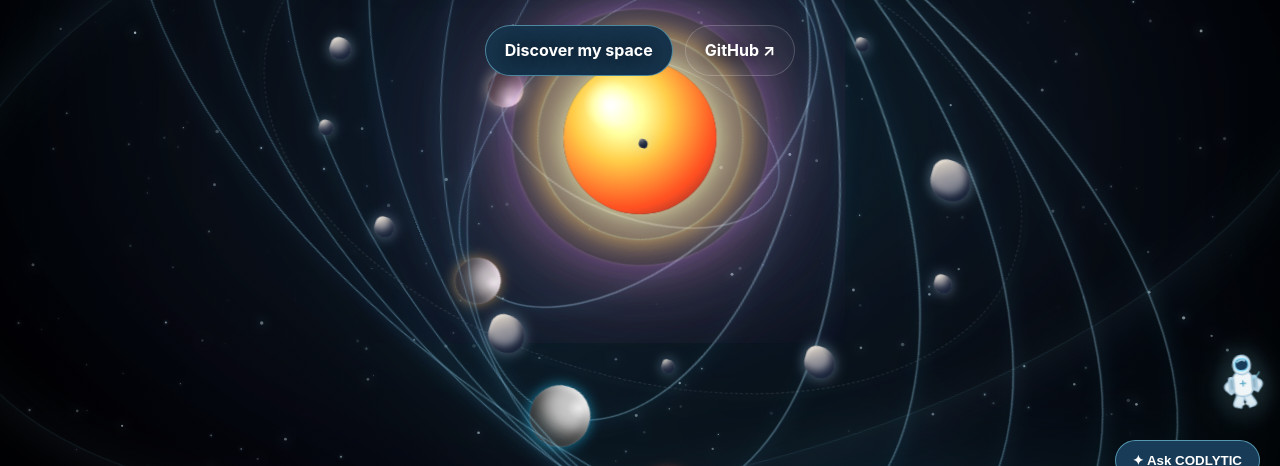
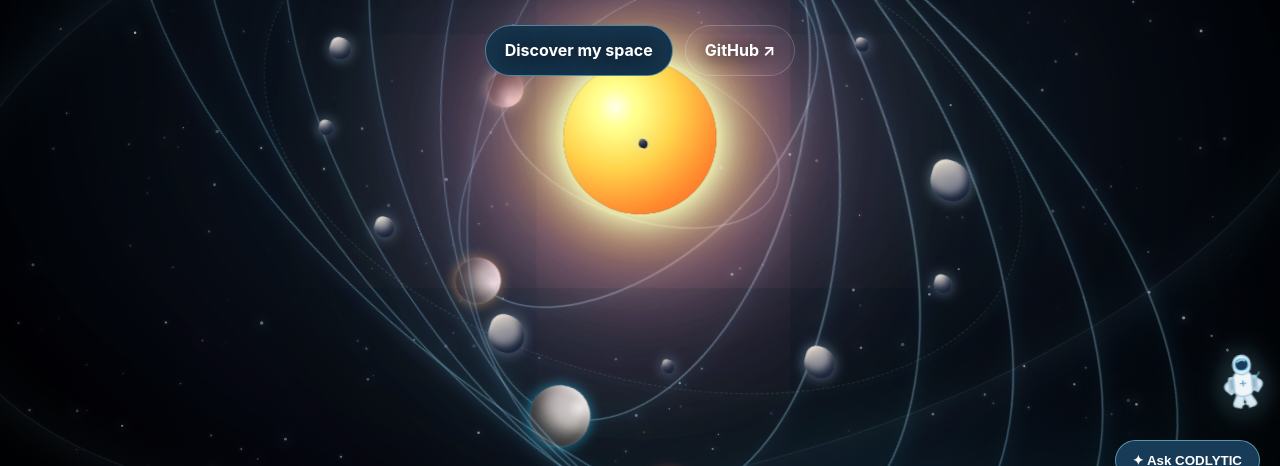
Before and after one commit to Nitesh-Datascience/codlytic-galaxy-portfolio, a plain HTML site: page index.html in a window 1280 px wide. Shown: the part 299-765 px from the top of the page. Drawn offline with Linux system fonts and the light colour scheme; grey boxes are pictures that could not be loaded; animation ran at ten frames a second.

Commit message:
Remove dark-looking Sun spot and soften solar glow

```diff
--- a/index.html
+++ b/index.html
@@ -24,7 +24,7 @@ h1{font-size:clamp(3.7rem,11vw,8rem);line-height:1;margin:18px 0;letter-spacing:
 .system{position:absolute;z-index:1;left:50%;top:46%;transform:translate(-50%,-50%);width:min(1700px,112vw);height:100vh;min-height:760px;margin:0;perspective:1400px;pointer-events:none;filter:drop-shadow(0 0 70px #40cfff55)}
 .system:before{content:"";position:absolute;inset:-5% -2%;border-radius:50%;background:radial-gradient(ellipse at 50% 48%,#14283b66 0%,#10172733 36%,transparent 70%);filter:blur(42px);animation:nebulaBreath 9s ease-in-out infinite alternate}
 .system:after{content:"";position:absolute;inset:7% 0;border:1px solid #9beaff20;border-radius:50%;transform:rotate(-13deg);box-shadow:0 0 55px #8be9ff16,inset 0 0 55px #8be9ff0c}
-.sun{position:absolute;width:clamp(118px,12vw,176px);height:clamp(118px,12vw,176px);left:50%;top:50%;transform:translate(-50%,-50%);border-radius:50%;background:radial-gradient(circle at 30% 28%,#fff9 0 2%,transparent 17%),radial-gradient(circle at 38% 34%,#fff0b0 0 8%,#ffb34b 35%,#d94b25 68%,#351027 100%);box-shadow:0 0 48px #fff0b8,0 0 115px #ff9b45,0 0 210px #a64fffcc,0 0 320px #ff9c4a66;z-index:2;animation:sunPulse 3.5s ease-in-out infinite alternate}.sun:before{content:"";position:absolute;inset:-17%;border:1px solid #ffe7ad77;border-radius:50%;box-shadow:0 0 24px #ffb45a88,inset 0 0 22px #ffcf7a44;animation:corona 8s linear infinite}.sun:after{content:"";position:absolute;inset:-34%;border:1px solid #e8a8ff33;border-radius:50%;box-shadow:0 0 42px #a86dff44;animation:corona 18s linear infinite reverse}
+.sun{position:absolute;width:clamp(118px,12vw,176px);height:clamp(118px,12vw,176px);left:50%;top:50%;transform:translate(-50%,-50%);border-radius:50%;background:radial-gradient(circle at 34% 30%,#fff7cf 0%,#ffe28a 13%,#ffb94e 42%,#f47a32 72%,#d94b25 100%);box-shadow:0 0 34px 12px #fff0b8,0 0 105px 38px #ff9b45aa,0 0 190px 72px #a64fff66,0 0 290px 100px #ff9c4a55;z-index:2;animation:sunPulse 3.5s ease-in-out infinite alternate}.sun:before{content:"";position:absolute;inset:-29%;border:0;border-radius:50%;background:radial-gradient(circle,transparent 48%,#ffd47b22 62%,#ffb45a33 69%,transparent 79%);filter:blur(13px);animation:corona 12s linear infinite}.sun:after{content:"";position:absolute;inset:-49%;border:0;border-radius:50%;background:radial-gradient(circle,transparent 55%,#e8a8ff1c 67%,#ffbf6a22 73%,transparent 83%);filter:blur(22px);animation:corona 20s linear infinite reverse}
 .orbit{position:absolute;left:50%;top:50%;border:1px solid #9bdfff72;border-radius:50%;width:min(var(--diameter),96vw);height:min(calc(var(--diameter) * .56),74vh);transform:translate(-50%,-50%) rotateX(8deg);animation:spin var(--speed) linear infinite;pointer-events:none;box-shadow:0 0 22px #5ecfff18,inset 0 0 24px #5ecfff0c}.orbit:before{content:"";position:absolute;inset:0;border-radius:50%;border-top:1px solid #d6f7ff55;filter:drop-shadow(0 0 5px #8be9ff55);pointer-events:none}
 .orbit:after{content:"";position:absolute;left:100%;top:50%;width:var(--size);height:var(--size);border-radius:50%;transform:translate(-50%,-50%);background:radial-gradient(circle at 30% 25%,#fff,var(--planet) 38%,color-mix(in srgb,var(--planet),#050817 48%));box-shadow:0 0 14px var(--planet),0 0 34px color-mix(in srgb,var(--planet),transparent 25%)}
 .orbit.o1{--diameter:290px;--speed:9s;--size:36px;--planet:#c9c1a8}.orbit.o2{--diameter:430px;--speed:13s;--size:45px;--planet:#d8a66b}.orbit.o3{--diameter:570px;--speed:17s;--size:59px;--planet:#36a8d9}.orbit.o4{--diameter:710px;--speed:21s;--size:55px;--planet:#cf665e}.orbit.o5{--diameter:850px;--speed:27s;--size:88px;--planet:#d8ae82}.orbit.o6{--diameter:990px;--speed:33s;--size:108px;--planet:#d8b27c}.orbit.o7{--diameter:1130px;--speed:40s;--size:74px;--planet:#74cbd1}.orbit.o8{--diameter:1270px;--speed:49s;--size:78px;--planet:#567ed1}
```
